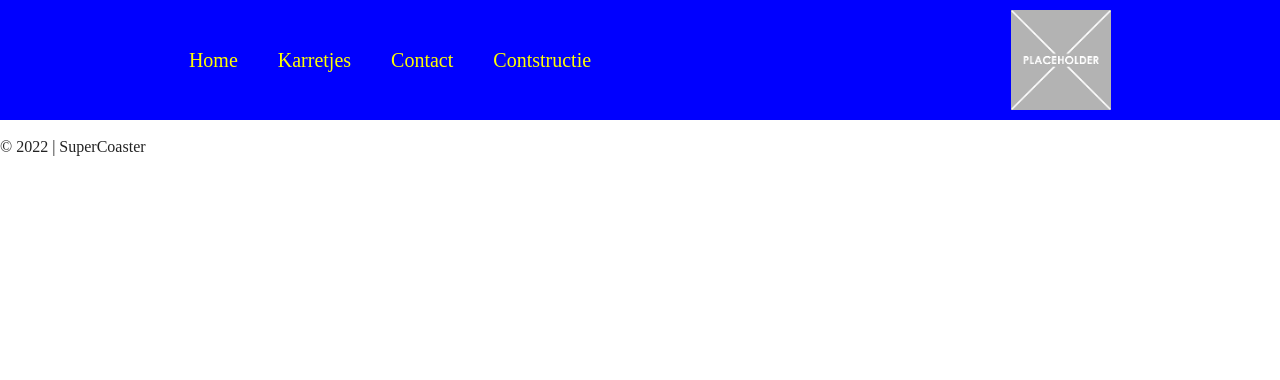
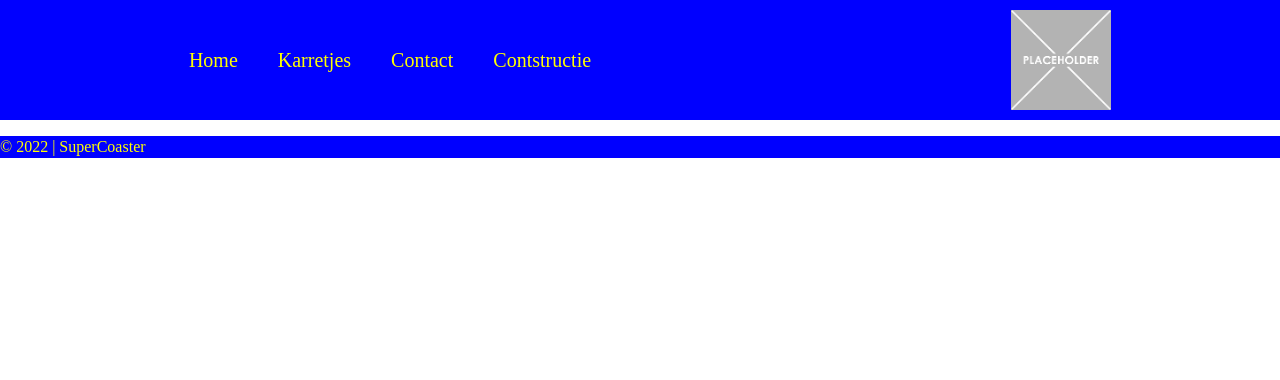
Before and after one commit to JeroenZwaal/AlexVisser, a PHP site: page / in a window 1280 px wide. Shown: the top 380 px of the page. Run offline with PHP 8.4, Linux system fonts and the light colour scheme.

Commit message:
Added and styled the footer
fix #8

```diff
--- a/css/main.css
+++ b/css/main.css
@@ -286,7 +286,8 @@ textarea {
   justify-content:  center;
 }
 .footerText{
-  color: blue;
+  background-color: blue;
+  color: yellow;
 }
 
 .wrapper{
--- a/footer.php
+++ b/footer.php
@@ -1,5 +1,5 @@
 <footer>
-    <div class"footerText">
+    <div class="footerText">
         <p>&copy 2022 | SuperCoaster</p>
     </div>
 </footer>
```
